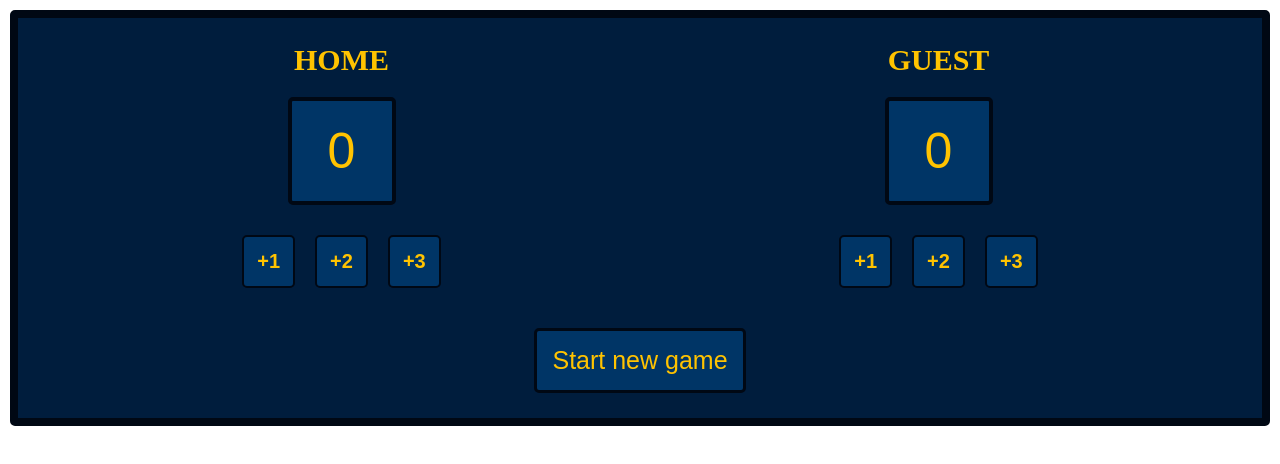
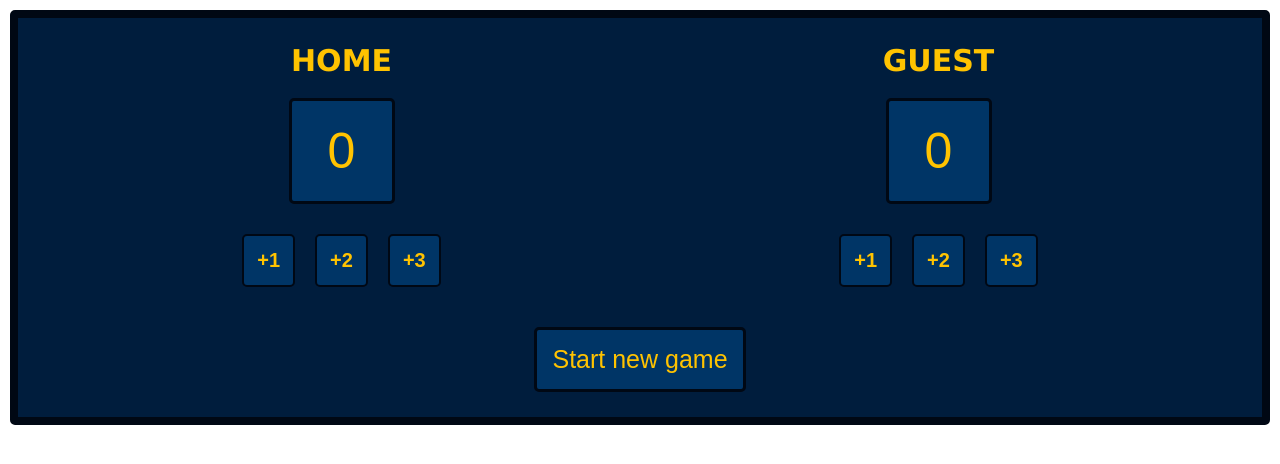
Before and after one commit to malvinos/basketball-scoreboard, a website built with Vite: page index.html in a window 1280 px wide. Built offline with nearby package versions, Linux system fonts and the light colour scheme; a web font is replaced by a local one.

Commit message:
Update border and font

```diff
--- a/index.css
+++ b/index.css
@@ -34,7 +34,7 @@ body {
     align-items: center;
     margin:  20px;
     border-radius: 5px;
-    border: 4px solid #000814;
+    border: 3px solid #000814;
     font-family: 'Cursed Timer ULiL', sans-serif;
     font-size: 50px;
     overflow: hidden;
@@ -48,6 +48,7 @@ body {
 h3 {
     font-size: 30px;
     margin: 0;
+		font-family: Verdana, Geneva, Tahoma, sans-serif;
 }
 
 .add_btn {
```
